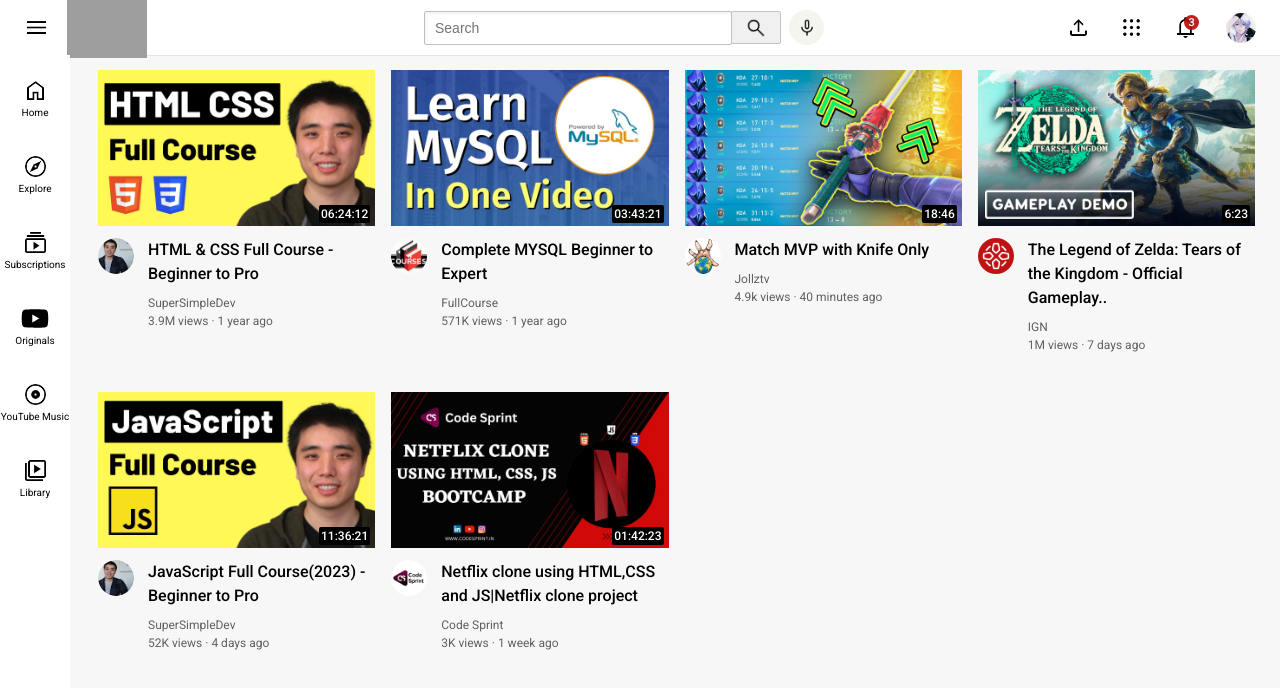
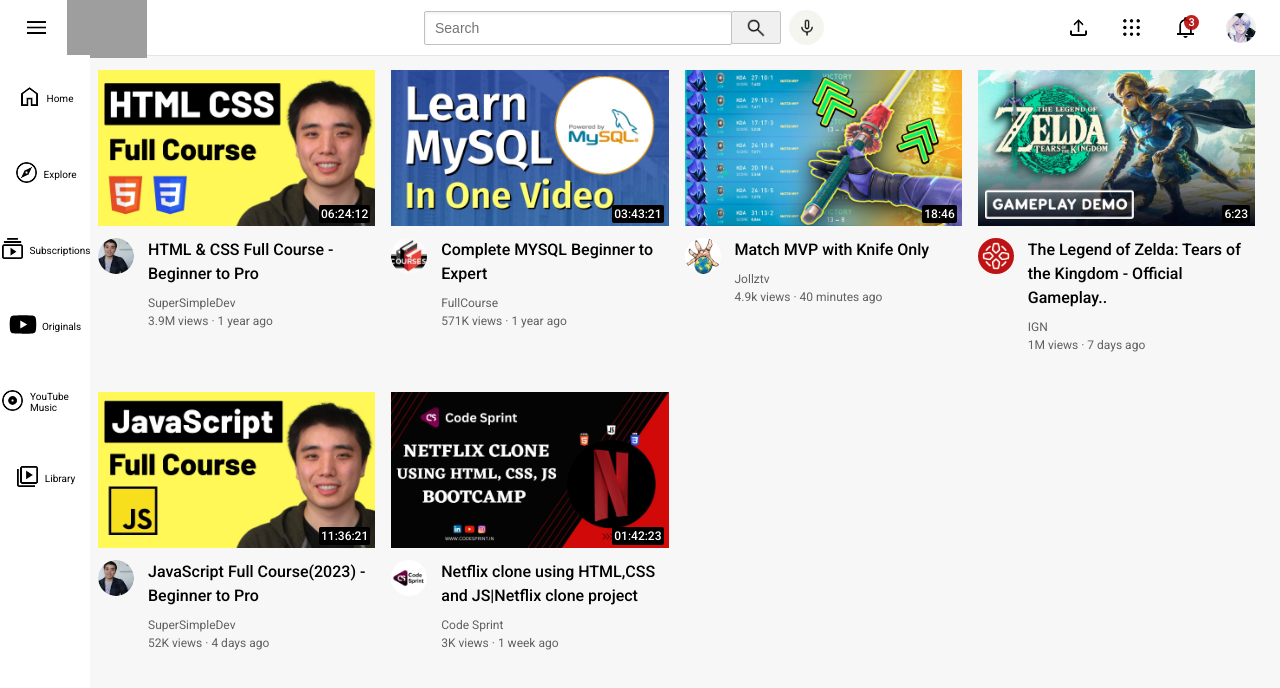
Before and after one commit to MKisKrazy/YouTube-Clone, a plain HTML site: page index.html in a window 1280 px wide. Shown: the top 688 px of the page. Drawn offline with Linux system fonts and the light colour scheme; grey boxes are pictures that could not be loaded.

Commit message:
added sidebar mediascreen

```diff
--- a/sidebar.css
+++ b/sidebar.css
@@ -1,3 +1,4 @@
+@media (max-width:1200px) {
     .sidebar{
         position: fixed;
         left: 0;
@@ -27,3 +28,38 @@
         font-size: 10px;
 
     }
+
+}
+@media (min-width:1200.1px) {
+    .sidebar{
+        position: fixed;
+        left: 0;
+        bottom: 0;
+        top: 55px;
+        width: 90px;
+        z-index: 200;
+        background-color: white;
+        padding-top: 5px;
+    }
+    .sidebar-link{
+        height: 76px;
+        display: flex;
+        align-items: center;
+        justify-content: center;
+        flex-direction: row;
+        cursor: pointer;
+    }
+    .sidebar-link:hover{
+        background-color: rgb(234, 234, 234);
+    }
+    .sidebar-link img{
+        height: 25px;
+        margin-bottom: 4px;
+    }
+    .sidebar-link div{
+        font-size: 10px;
+        padding-left: 5px;
+
+    }
+
+}
```
Lines whose indentation alone changed are shown as unchanged.
